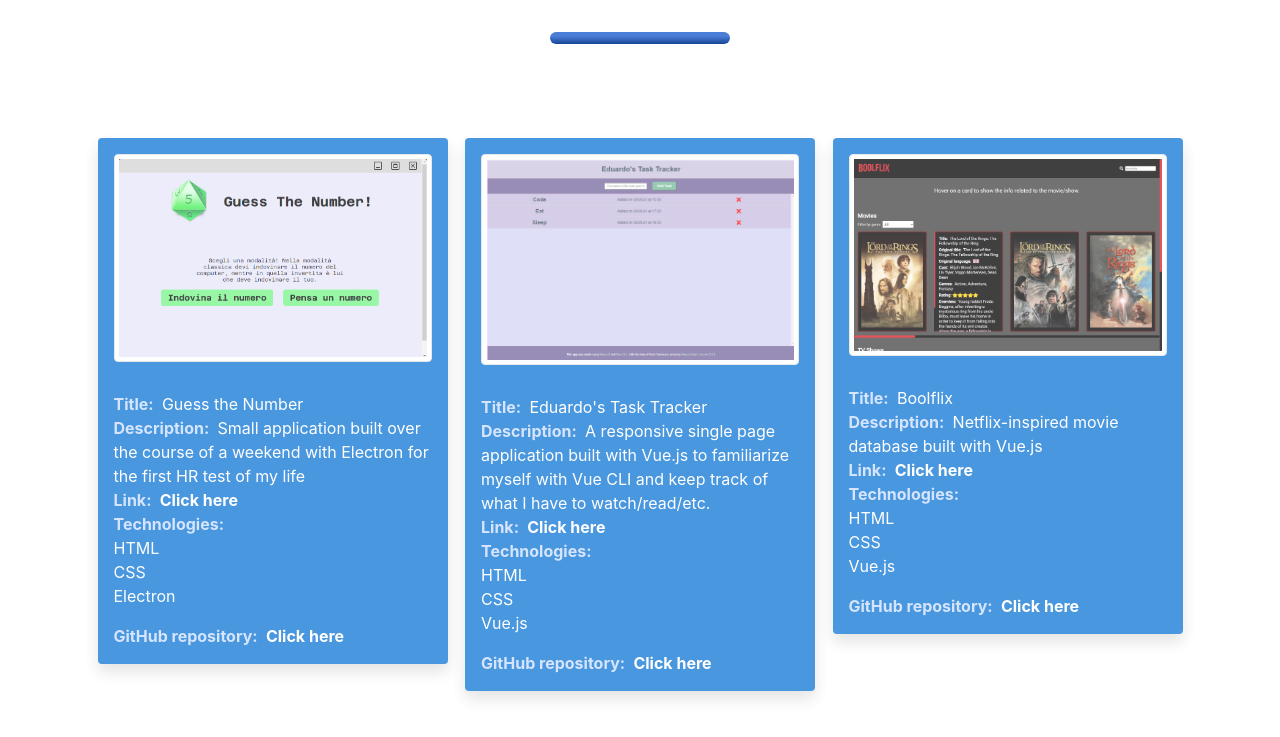
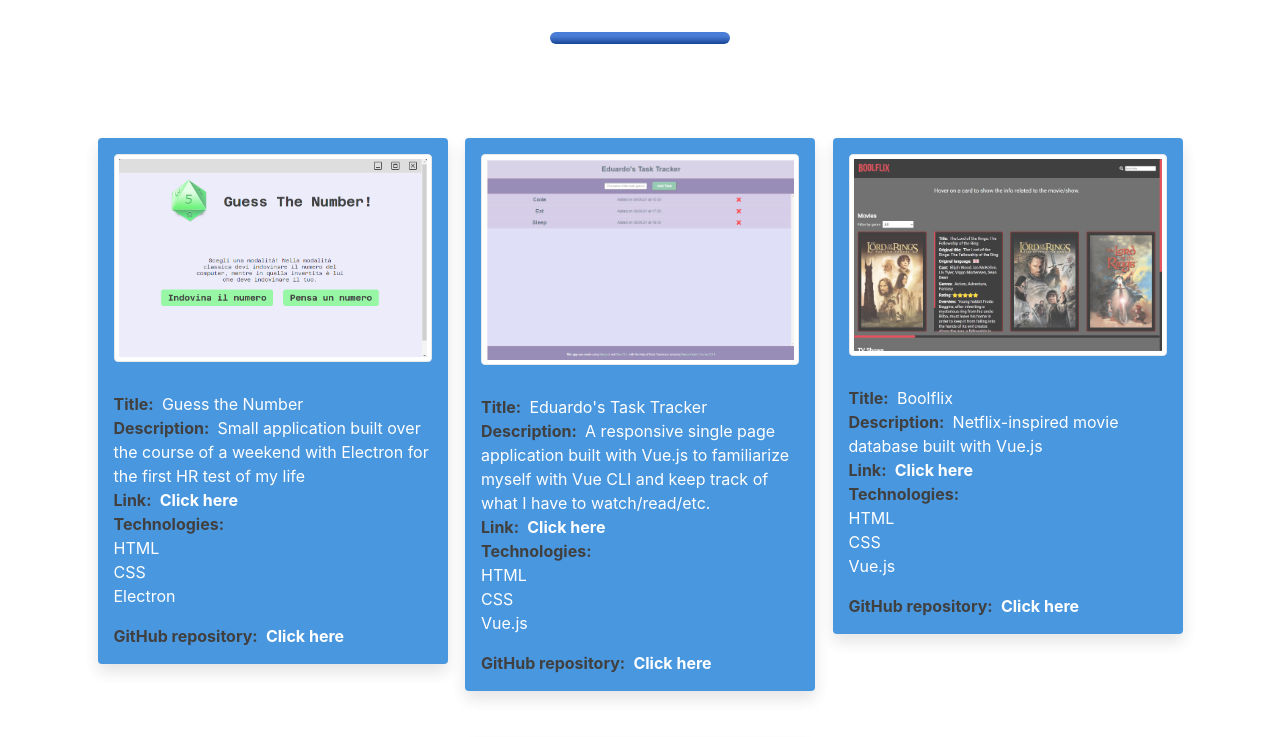
Before and after one commit to eduardomecchia/nuxt-portfolio, a Nuxt app: page / in a window 1280 px wide. Shown: the part 2080-2817 px from the top of the page. Built offline with nearby package versions, Linux system fonts and the light colour scheme.

Commit message:
refactor: set labels in cards back to black

```diff
--- a/components/brand-card.vue
+++ b/components/brand-card.vue
@@ -49,7 +49,7 @@
         border-radius: 5px;
         padding: 30px;
         max-width: 350px;
-        color: #c9dcff;
+        color: black;
 
         ul {
             list-style: none;
@@ -71,6 +71,6 @@
     }
 
     b {
-        color: #c9dcff;
+        color: black;
     }
 </style>
--- a/components/project-card.vue
+++ b/components/project-card.vue
@@ -57,7 +57,7 @@
         border-radius: 5px;
         padding: 30px;
         max-width: 350px;
-        color: #c9dcff;
+        color: black;
 
         ul {
             list-style: none;
@@ -79,6 +79,6 @@
     }
 
     b {
-        color: #c9dcff;
+        color: black;
     }
 </style>
```
